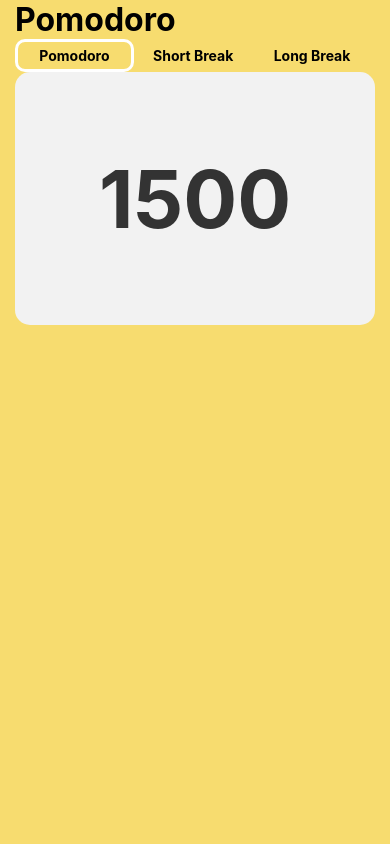
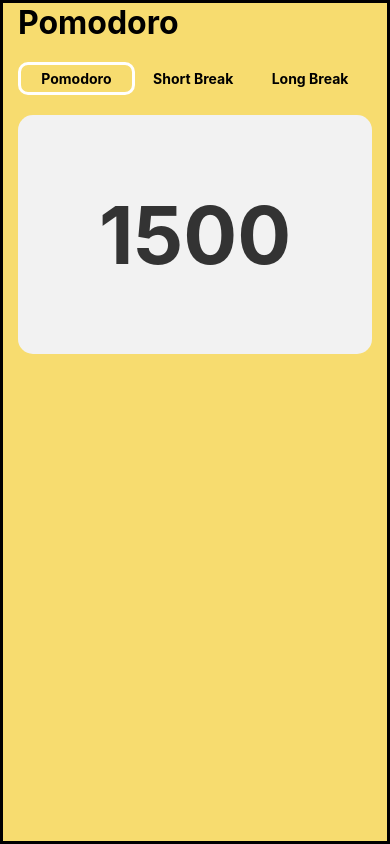
Before and after one commit to mwest0101/reactNative_cursoCertificado_pomodoro, a React Native app: screen / in a window 390 px wide. Built offline with nearby package versions, Linux system fonts and the light colour scheme.

Commit message:
Se arreglo espaciado vertical

```diff
--- a/App.js
+++ b/App.js
@@ -28,7 +28,8 @@ export default function App() {
             <View style={{
                 flex:1,
                 paddingHorizontal:15,
-                paddingTop: Platform.OS === "android" && 30
+                paddingTop: Platform.OS === "android" && 30,
+                borderWidth:3,
                 }}
             >
                 <Text style={styles.text}>Pomodoro</Text>
@@ -48,8 +49,7 @@ export default function App() {
 const styles = StyleSheet.create({
     container: {
         flex: 1,
-
-        backgroundColor: "#fff",
+        // backgroundColor: "#fff",
         // alignItems: 'center',
         // justifyContent: 'center',
     },
--- a/src/components/Header.jsx
+++ b/src/components/Header.jsx
@@ -33,7 +33,7 @@ const styles=StyleSheet.create({
         padding:5,
         borderRadius:10,
         borderColor:"white",
-        borderWidth: 3,
-        padding:5,
+
+        marginVertical:20,
     }
 })
--- a/src/components/Timer.jsx
+++ b/src/components/Timer.jsx
@@ -13,12 +13,13 @@ export default function Timer({time}){
 
 const styles = StyleSheet.create({
    container: {
-      flex:.3,
+      flex:0.3,
       justifyContent:"center",
       backgroundColor:"#F2F2F2",
+      padding:15,
       borderRadius:15,
-      padding:15,
-      textAlign:"center",
+
+
 
    },
    time:{
```
